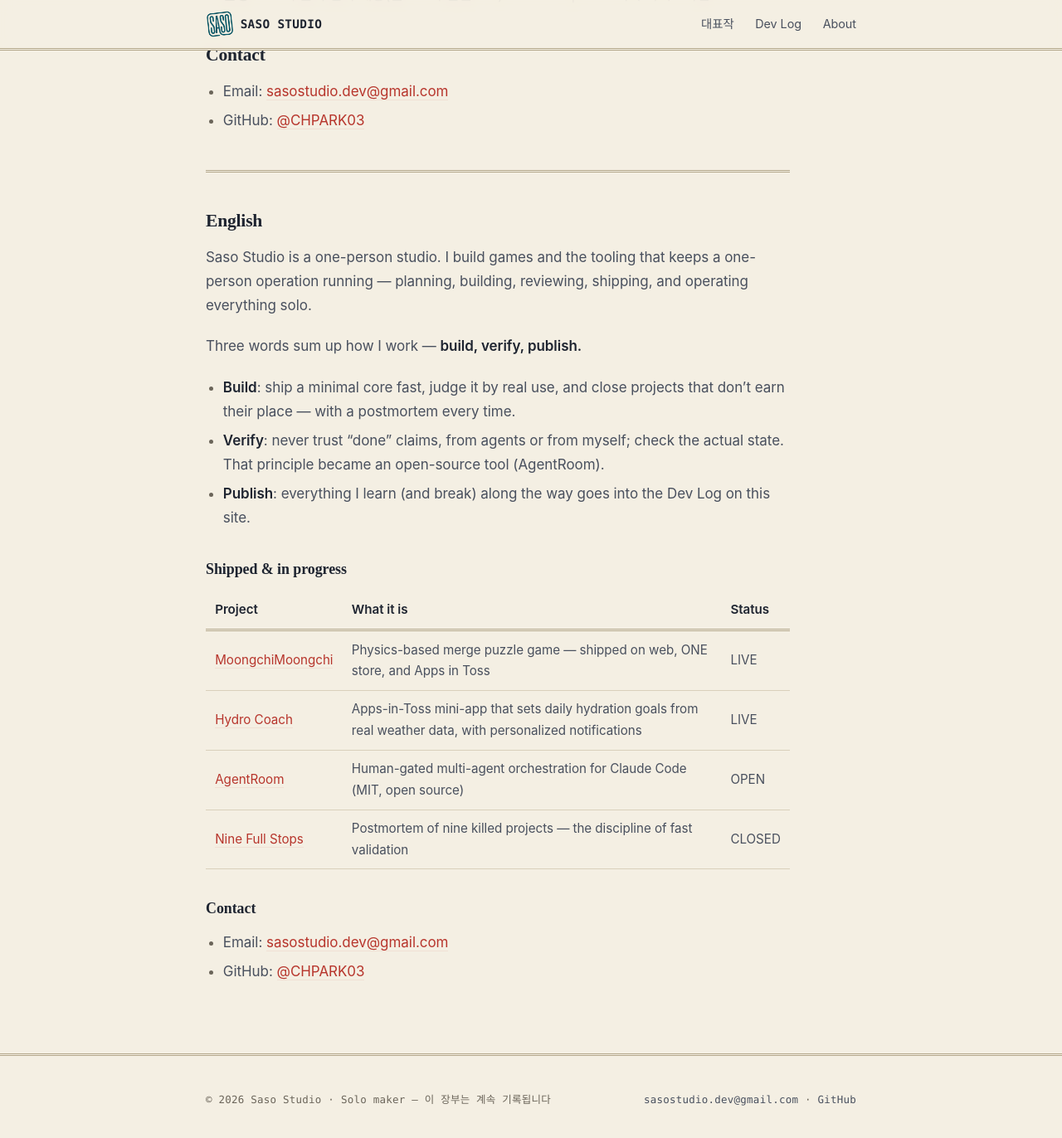
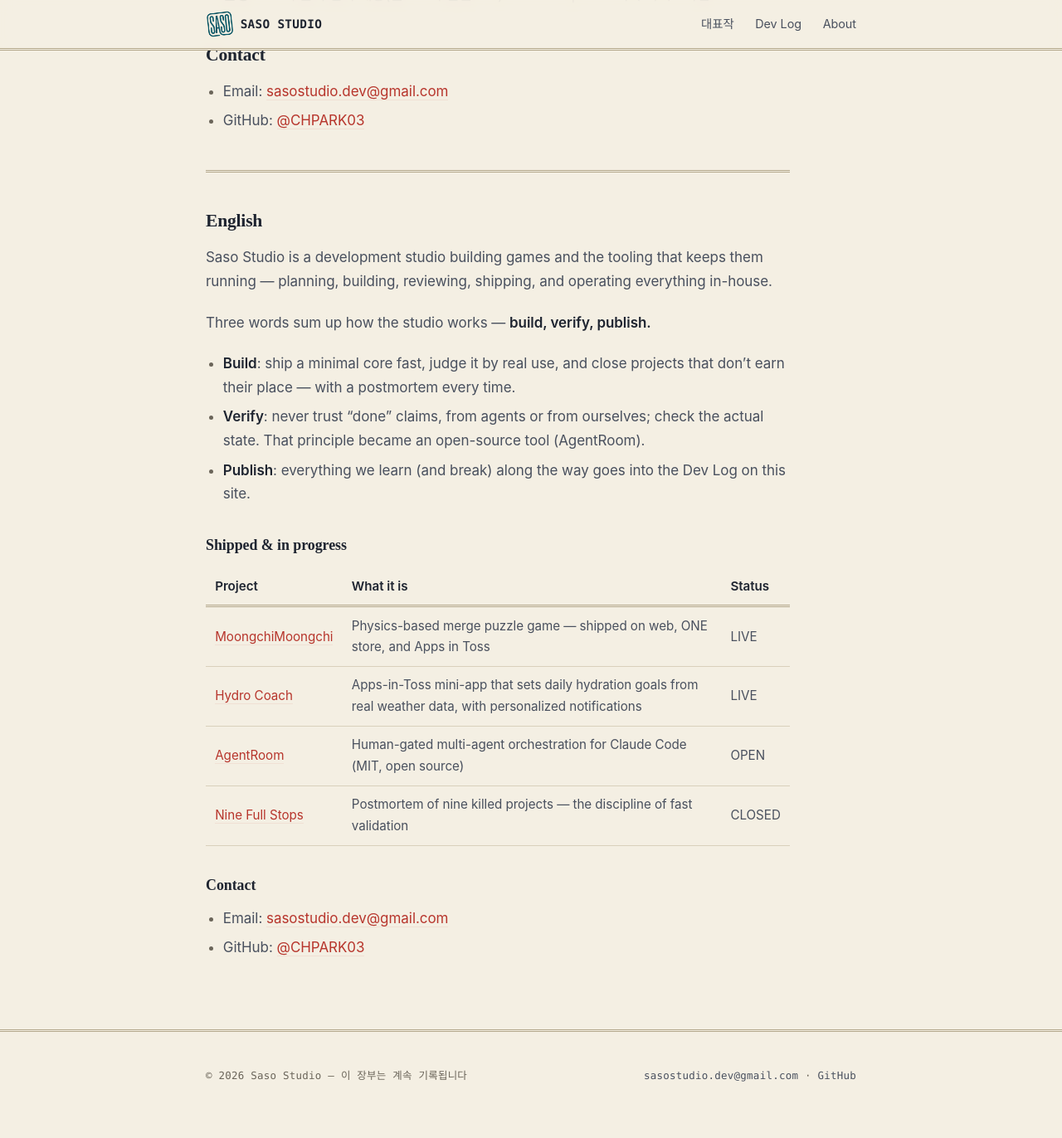
Before and after one commit to CHPARK03/CHPARK03.github.io, a Jekyll site: the page built from about.md, in a window 1280 px wide and 1400 px high, scrolled down 1491 px. Shown: the top 1372 px of the window at 83% size. Built offline with Jekyll 4.4.1, drawn with Linux system fonts in a browser that asks for light colours; some web fonts are replaced; some of the changed text lies outside the part shown.

Commit message:
copy: 사이트 정체성에서 "1인" 표기 제거
- 소개문·메타 설명·홈 히어로·푸터·대표작 헤드라인 8곳
- "1인 스튜디오" → "개발 스튜디오", "혼자 만듭니다" → "직접 만듭니다"
- 영문은 1인칭(I/solo/myself) → 스튜디오 목소리(we/in-house)
- 게시된 Dev Log 글 본문은 기록으로 보존(미수정)

Co-Authored-By: Claude Opus 5 (1M context) <noreply@anthropic.com>

```diff
--- a/_config.yml
+++ b/_config.yml
@@ -1,5 +1,5 @@
 title: Saso Studio
-description: 1인 스튜디오 — 게임과 AI 에이전트 도구를 만들어 출시하고, 만드는 과정을 전부 공개합니다. A one-person studio — games, agents, and AI tooling, built in public.
+description: 게임과 AI 에이전트 도구를 만들어 출시하고, 만드는 과정을 전부 공개하는 개발 스튜디오입니다. Saso Studio — games, agents, and AI tooling, built in public.
 url: "https://saso-studio.vercel.app"
 baseurl: ""
 author: CHPARK03
--- a/_layouts/default.html
+++ b/_layouts/default.html
@@ -28,7 +28,7 @@
   <main id="main">{{ content }}</main>
 
   <footer class="site"><div class="wrap"><div class="row">
-    <span>© 2026 Saso Studio · Solo maker — 이 장부는 계속 기록됩니다</span>
+    <span>© 2026 Saso Studio — 이 장부는 계속 기록됩니다</span>
     <span><a href="mailto:sasostudio.dev@gmail.com">sasostudio.dev@gmail.com</a> · <a href="https://github.com/CHPARK03">GitHub</a></span>
   </div></div></footer>
 </body>
--- a/_layouts/home.html
+++ b/_layouts/home.html
@@ -3,9 +3,9 @@ layout: default
 ---
 <section class="hero"><div class="wrap">
   <img class="seal-big" src="{{ '/assets/img/saso-mark.png' | relative_url }}" width="112" height="112" alt="사소 스튜디오 낙관">
-  <span class="eyebrow">Saso Studio — one-person studio · built in public</span>
+  <span class="eyebrow">Saso Studio — games &amp; agent tooling · built in public</span>
   <h1 lang="en">Games, agents,<br><span class="u-seal">and the tooling</span>.</h1>
-  <p class="lead">사소 스튜디오는 1인 스튜디오입니다. 게임과 AI 에이전트 도구를 기획부터 구현·검수·배포·운영까지 혼자 만들어 스토어에 올리고, 안 되는 프로젝트는 미련 없이 정리하고, 그 과정을 전부 이곳에 기록합니다.</p>
+  <p class="lead">사소 스튜디오는 게임과 AI 에이전트 도구를 만드는 개발 스튜디오입니다. 기획부터 구현·검수·배포·운영까지 직접 만들어 스토어에 올리고, 안 되는 프로젝트는 미련 없이 정리하고, 그 과정을 전부 이곳에 기록합니다.</p>
   <div class="cta">
     <a class="btn primary" href="{{ '/#work' | relative_url }}">대표작 보기</a>
     <a class="btn ghost" href="{{ '/#log' | relative_url }}">Dev Log 읽기</a>
--- a/about.md
+++ b/about.md
@@ -42,13 +42,13 @@ permalink: /about/
 
 ## English
 
-Saso Studio is a one-person studio. I build games and the tooling that keeps a one-person operation running — planning, building, reviewing, shipping, and operating everything solo.
+Saso Studio is a development studio building games and the tooling that keeps them running — planning, building, reviewing, shipping, and operating everything in-house.
 
-Three words sum up how I work — **build, verify, publish.**
+Three words sum up how the studio works — **build, verify, publish.**
 
 - **Build**: ship a minimal core fast, judge it by real use, and close projects that don't earn their place — with a postmortem every time.
-- **Verify**: never trust "done" claims, from agents or from myself; check the actual state. That principle became an open-source tool (AgentRoom).
-- **Publish**: everything I learn (and break) along the way goes into the Dev Log on this site.
+- **Verify**: never trust "done" claims, from agents or from ourselves; check the actual state. That principle became an open-source tool (AgentRoom).
+- **Publish**: everything we learn (and break) along the way goes into the Dev Log on this site.
 
 ### Shipped & in progress
 
```
Also changed, not shown: other parts of about.md (+1 -1 lines), _projects/moongchi.md (+1 -1 lines).
